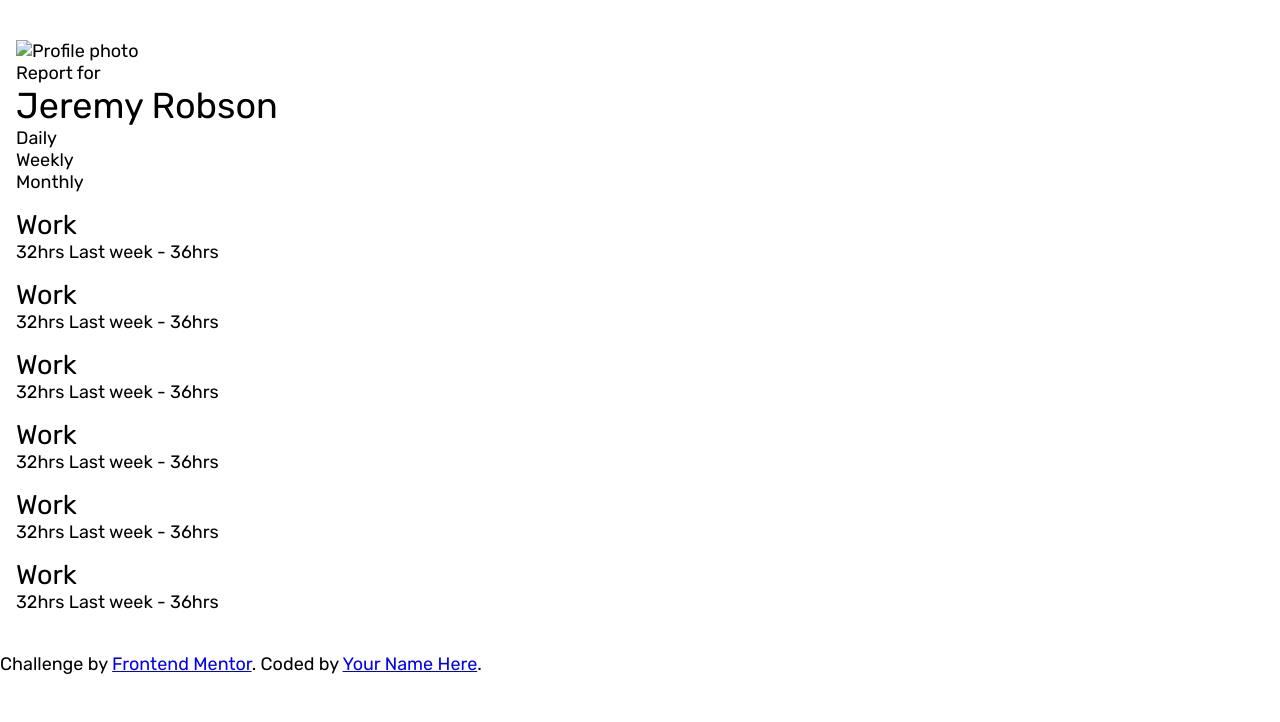
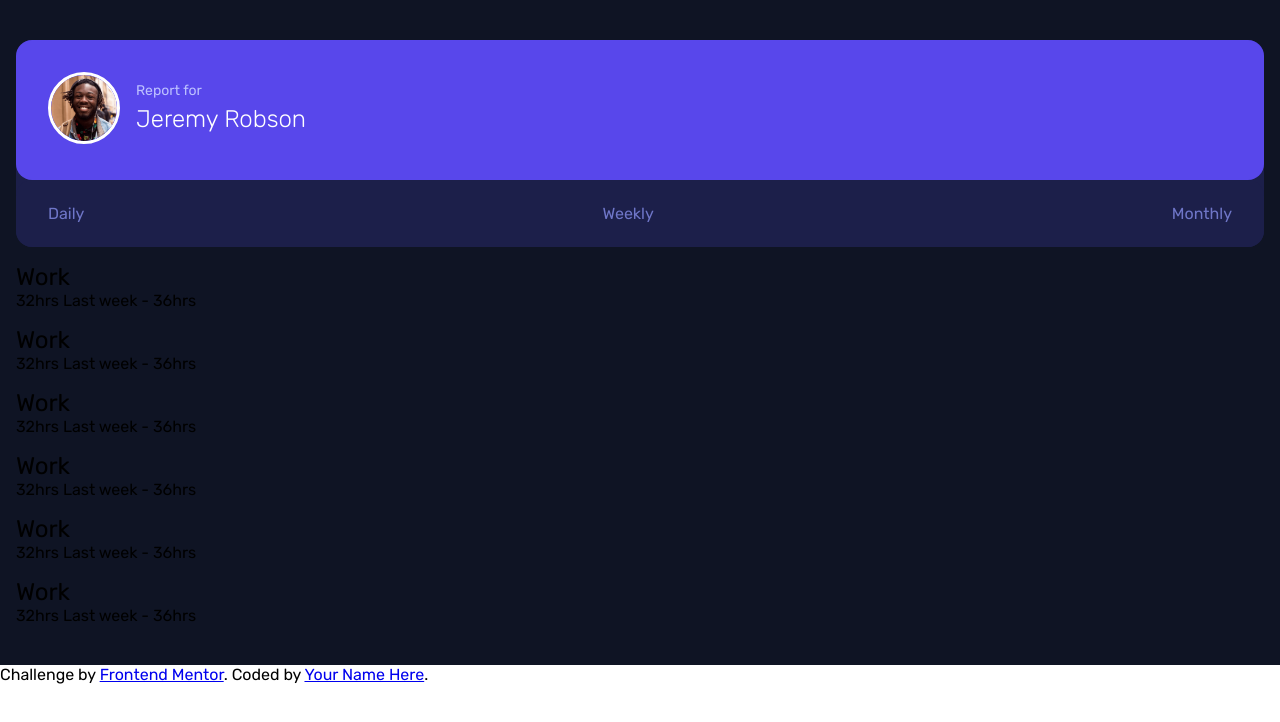
Before and after one commit to mdrgoncalves/time-tracking-dashboard, a plain HTML site: page index.html in a window 1280 px wide. Drawn offline with Linux system fonts and the light colour scheme.

Commit message:
style: header card

```diff
--- a/index.html
+++ b/index.html
@@ -14,19 +14,27 @@
 
   <main class="container">
 
-    <header>
-      <div class="profile-desc">
-        <img src="" alt="Profile photo">
-        <p>Report for</p>
-        <h1>Jeremy Robson</h1>
+    <header class="profile">
+
+      <div class="profile__content">
+        <div class="image-container">
+          <img src="./images/image-jeremy.png" alt="Profile photo" class="profile__photo">
+        </div>
+
+        <div class="text-container">
+          <p class="profile__text">Report for</p>
+          <h1 class="profile__name">Jeremy Robson</h1>
+        </div>
       </div>
-      <nav>
-        <ul>
-          <li>Daily</li>
-          <li>Weekly</li>
-          <li>Monthly</li>
+
+      <nav class="profile__nav">
+        <ul class="profile__navlist">
+          <li class="profile__button">Daily</li>
+          <li class="profile__button">Weekly</li>
+          <li class="profile__button">Monthly</li>
         </ul>
       </nav>
+
     </header>
 
     <section>
--- a/scss/_components.scss
+++ b/scss/_components.scss
@@ -0,0 +1,46 @@
+.profile {
+    background-color: $color-dark-blue;
+    border-radius: 1rem;
+
+    &__content {
+        display: flex;
+        align-items: center;
+        background-color: $color-blue;
+        color: $color-white;
+        padding: 2rem;
+        border-radius: 1rem;
+    }
+
+    &__photo {
+        width: 4.5rem;
+        border-radius: 50%;
+        border: 3px solid $color-white;
+        margin-right: 1rem;
+    }
+
+    &__text {
+        font-size: 0.875rem;
+        color: $color-pale-blue;
+    }
+
+    &__name {
+        font-size: 1.5rem;
+        font-weight: 300;
+        line-height: 2.5rem;
+    }
+
+    &__navlist {
+        display: flex;
+        justify-content: space-between;
+        align-items: center;
+        padding: 1.5rem 2rem;
+        background-color: $color-dark-blue;
+        color: $color-grayish-blue;
+        border-radius: 1rem;
+    }
+
+    &__button:hover {
+        color: $color-white;
+    }
+
+}
```
Also changed, not shown: scss/main.css, 1 other file.
